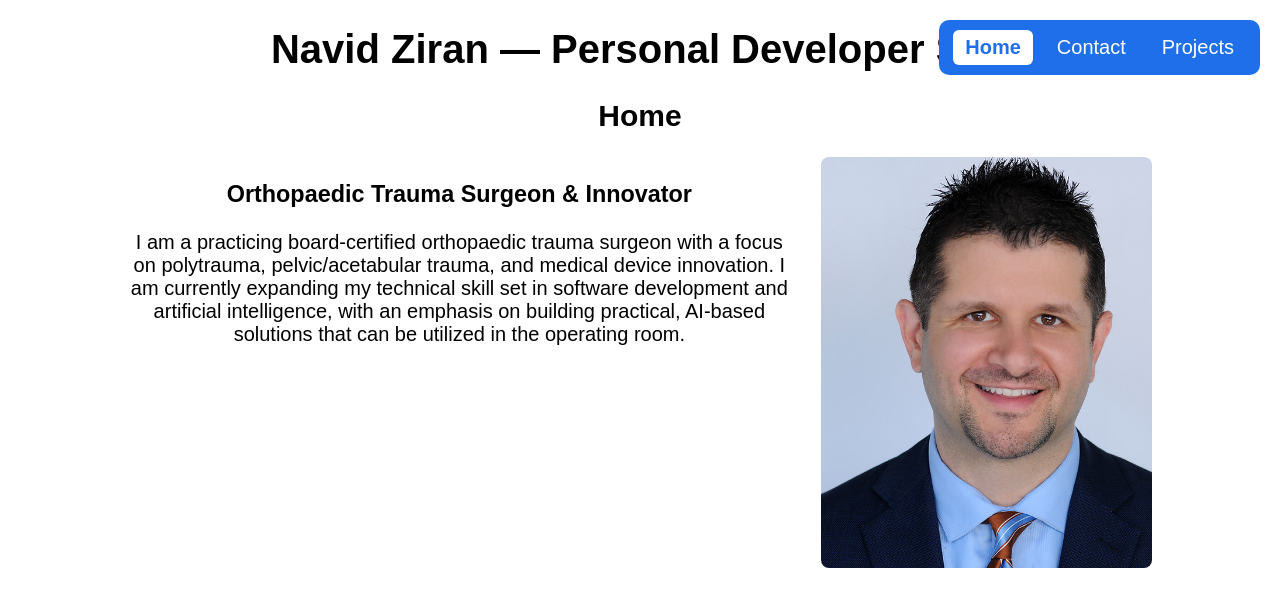
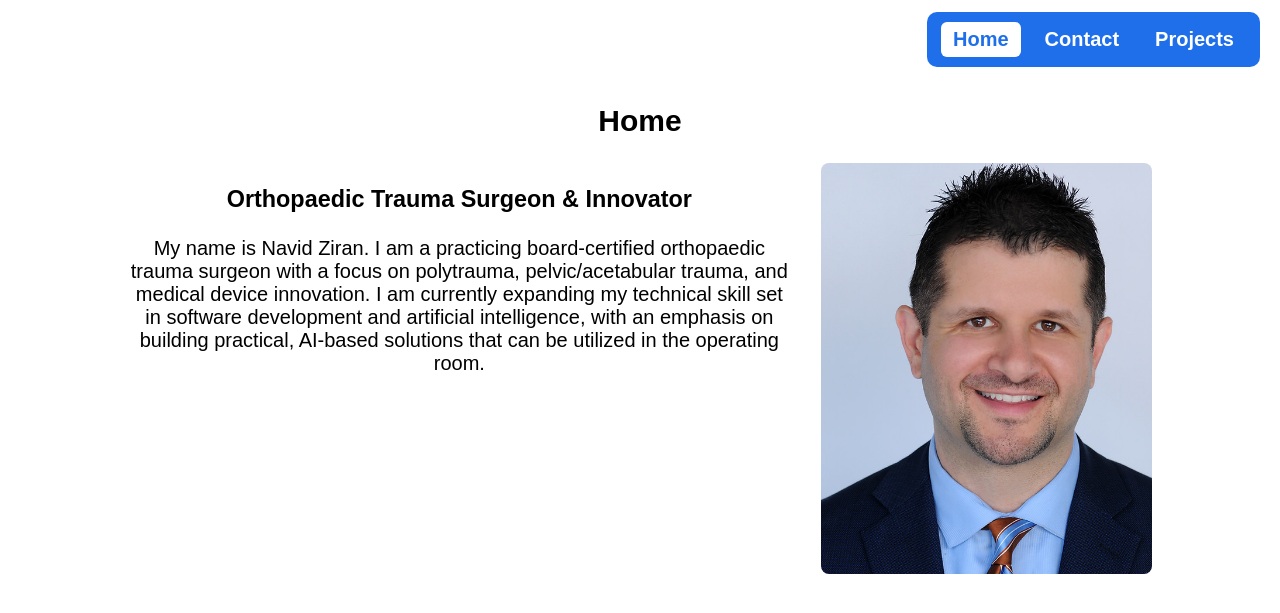
Before and after one commit to nziran/jhu_software_concepts, a Flask app: page / in a window 1280 px wide. Shown: the top 613 px of the page. Run offline with Flask 3, Linux system fonts and the light colour scheme.

Commit message:
Final UI polish and updated screenshots

```diff
--- a/module_1/ziran_bio_flask/board/static/styles.css
+++ b/module_1/ziran_bio_flask/board/static/styles.css
@@ -1,31 +1,11 @@
-* {
-  box-sizing: border-box;
-}
+/* ========= Base ========= */
+* { box-sizing: border-box; }
 
 body {
   font-family: sans-serif;
   font-size: 20px;
-  margin: 0 auto;
+  margin: 0;
   text-align: center;
-}
-
-a,
-a:visited {
-  color: #007bff;
-}
-
-a:hover {
-  color: #0056b3;
-}
-
-nav ul {
-  list-style-type: none;
-  padding: 0;
-}
-
-nav ul li {
-  display: inline;
-  margin: 0 5px;
 }
 
 main {
@@ -33,76 +13,81 @@ main {
   margin: 0 auto;
 }
 
+/* Global links (content area) */
+main a,
+main a:visited {
+  color: #007bff;
+}
+
+main a:hover {
+  color: #0056b3;
+}
+
+/* ===== NAV (TOP RIGHT) ===== */
+.nav-header {
+  width: 100%;
+  display: flex;
+  justify-content: flex-end;
+  padding: 12px 20px;
+}
+
+/* nav bar container */
+.nav {
+  display: inline-flex;
+  gap: 12px;
+  background-color: #1f6feb;
+  padding: 10px 14px;
+  border-radius: 10px;
+  white-space: nowrap;
+}
+
+/* nav links */
+.nav a,
+.nav a:visited {
+  color: #ffffff;
+  text-decoration: none;
+  padding: 6px 12px;
+  border-radius: 6px;
+  font-weight: 600;
+}
+
+/* hover */
+.nav a:hover {
+  background-color: rgba(255, 255, 255, 0.15);
+}
+
+/* active tab */
+.nav a.active {
+  background-color: #ffffff;
+  color: #1f6feb;
+  font-weight: 700;
+}
+
+/* Small screens: allow wrapping if needed */
+@media (max-width: 640px) {
+  .nav {
+    white-space: normal;
+    text-align: center;
+  }
+}
+
+/* ========= Home layout (if you’re using it) ========= */
 .home-container {
   display: flex;
   gap: 30px;
   align-items: flex-start;
 }
 
-.home-text {
-  flex: 2;
-}
-
-.home-image {
-  flex: 1;
-}
+.home-text { flex: 2; }
+.home-image { flex: 1; }
 
 .home-image img {
   max-width: 100%;
   border-radius: 8px;
 }
 
-/* Navigation bar container */
-.nav {
-  display: flex;
-  gap: 12px;
-  background-color: #1f6feb;   /* main nav bar color */
-  padding: 10px 14px;
-  border-radius: 10px;
-}
-
-/* Normal nav links */
-.nav-link {
-  color: #ffffff;              /* WHITE text for contrast */
-  text-decoration: none;
-  padding: 6px 12px;
-  border-radius: 6px;
-  font-weight: 500;
-}
-
-/* Hover effect (optional but nice) */
-.nav-link:hover {
-  background-color: rgba(255, 255, 255, 0.15);
-}
-
-/* Active page tab */
-.nav-link.active {
-  background-color: #ffffff;   /* WHITE box */
-  color: #1f6feb;               /* BLUE text */
-  font-weight: 700;
-}
-
-/* Force nav links to override global <a> styles */
-.nav a,
-.nav a:visited {
-  color: #ffffff;
-}
-
-.nav a.active {
-  background-color: #ffffff;
-  color: #1f6feb;
-  font-weight: 700;
-}
-
-/* Remove bullets and indent from contact list */
+/* Contact list */
 .contact-list {
   list-style: none;
   padding-left: 0;
 }
-
-/* Position navigation bar at top-right */
-.nav {
-  position: absolute;
-  top: 20px;
-  right: 20px;
-}
--- a/module_1/ziran_bio_flask/board/templates/base.html
+++ b/module_1/ziran_bio_flask/board/templates/base.html
@@ -1,16 +1,23 @@
 <!DOCTYPE html>
 <html lang="en">
 <head>
-  <title>Navid Ziran — Personal Developer Site | {% block title %}{% endblock title %}</title>
+  <meta charset="UTF-8" />
+  <meta name="viewport" content="width=device-width, initial-scale=1" />
+  <title>{% block title %}{% endblock title %}</title>
   <link rel="stylesheet" href="{{ url_for('static', filename='styles.css') }}">
 </head>
+
 <body>
-<h1>Navid Ziran — Personal Developer Site</h1>
-{% include("_navigation.html") %}
+  <!-- Navigation only (top-right) -->
+  <header class="nav-header">
+    {% include "_navigation.html" %}
+  </header>
+
   <section>
     <header>
       {% block header %}{% endblock header %}
     </header>
+
     <main>
       {% block content %}{% endblock content %}
     </main>
--- a/module_1/ziran_bio_flask/board/templates/pages/home.html
+++ b/module_1/ziran_bio_flask/board/templates/pages/home.html
@@ -13,7 +13,7 @@
     <h3>Orthopaedic Trauma Surgeon & Innovator</h3>
 
     <p>
-      I am a practicing board-certified orthopaedic trauma surgeon with a focus on polytrauma, pelvic/acetabular trauma,
+      My name is Navid Ziran.  I am a practicing board-certified orthopaedic trauma surgeon with a focus on polytrauma, pelvic/acetabular trauma,
       and medical device innovation. I am currently expanding my
       technical skill set in software development and artificial intelligence,
       with an emphasis on building practical, AI-based solutions that can be utilized in the operating room.
```
Also changed, not shown: 1 other file. Lines whose indentation alone changed are shown as unchanged.
